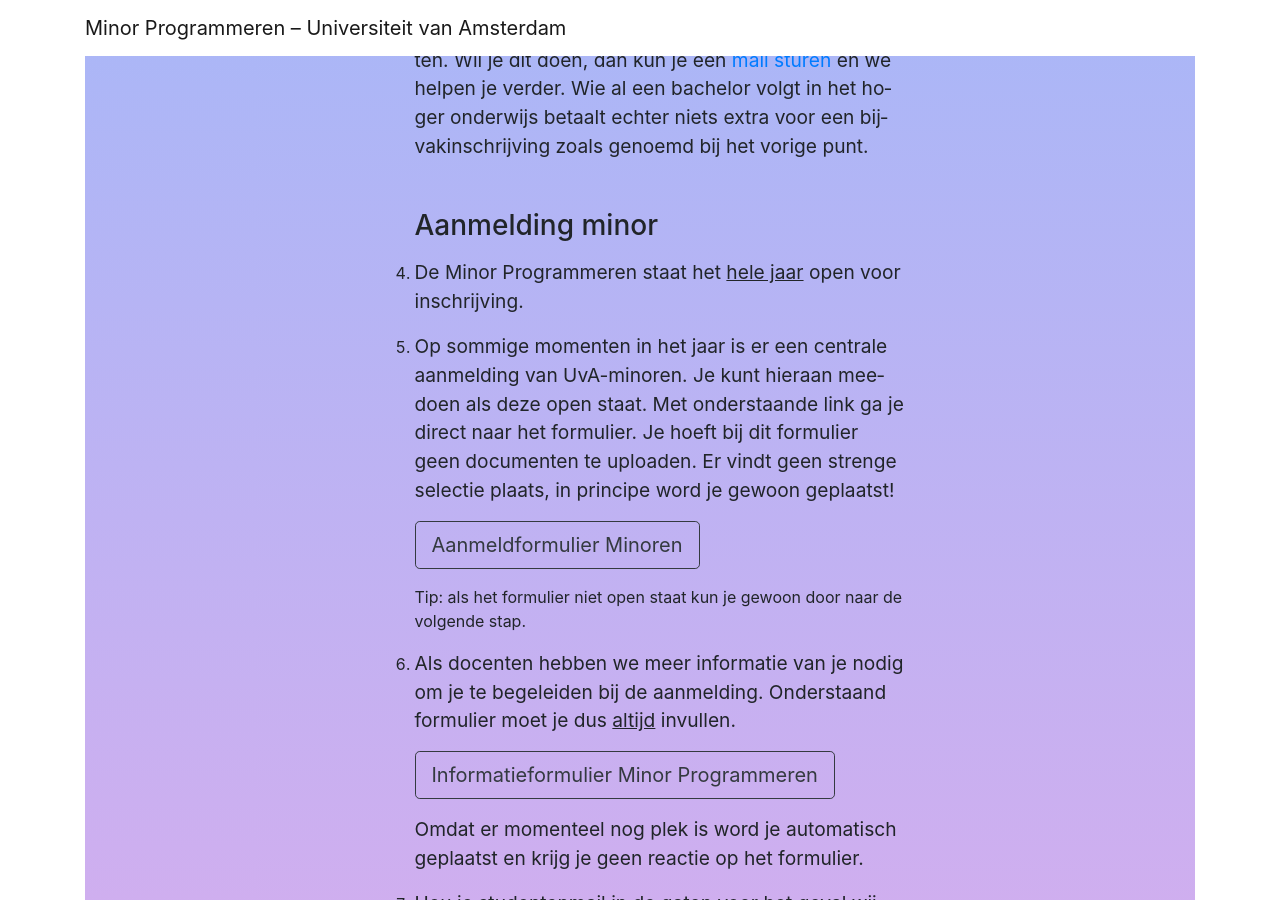
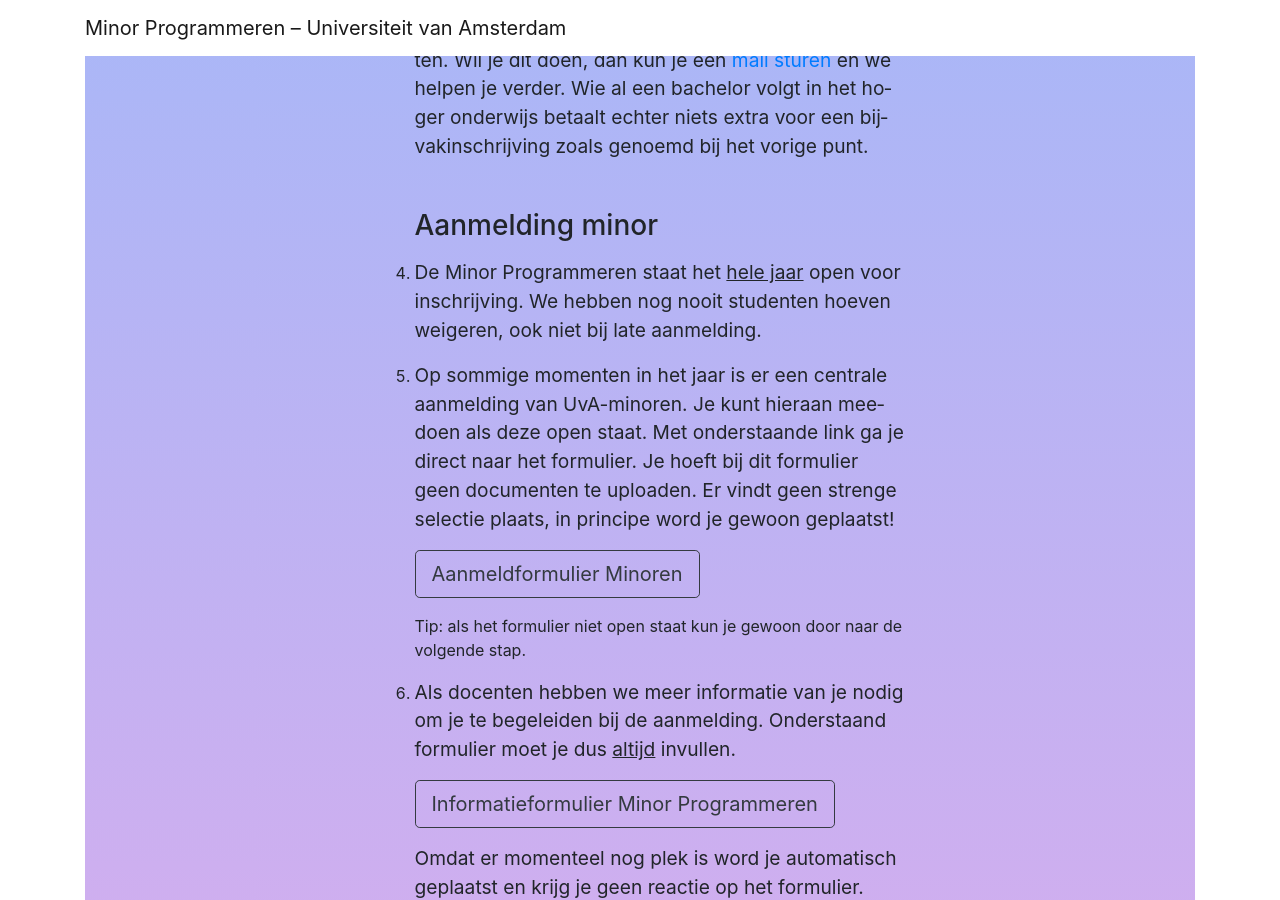
Before and after one commit to tdoolan/info, a Jekyll site: the page built from programs/minprog/index.md, in a window 1280 px wide and 900 px high, scrolled down 9084 px. Built offline with Jekyll 4.4.1, drawn with Linux system fonts in a browser that asks for light colours.

Commit message:
Update aanmelden.md

```diff
--- a/programs/minprog/aanmelden.md
+++ b/programs/minprog/aanmelden.md
@@ -42,7 +42,7 @@
             <!-- INTRODUCTIE -->
             <li class="mt-3">
                 <p class="" style="font-size:1.2rem;">
-                    De Minor Programmeren staat het <u>hele jaar</u> open voor inschrijving.
+                    De Minor Programmeren staat het <u>hele jaar</u> open voor inschrijving. We hebben nog nooit studenten hoeven weigeren, ook niet bij late aanmelding.
                 </p>
             </li>
 
```
